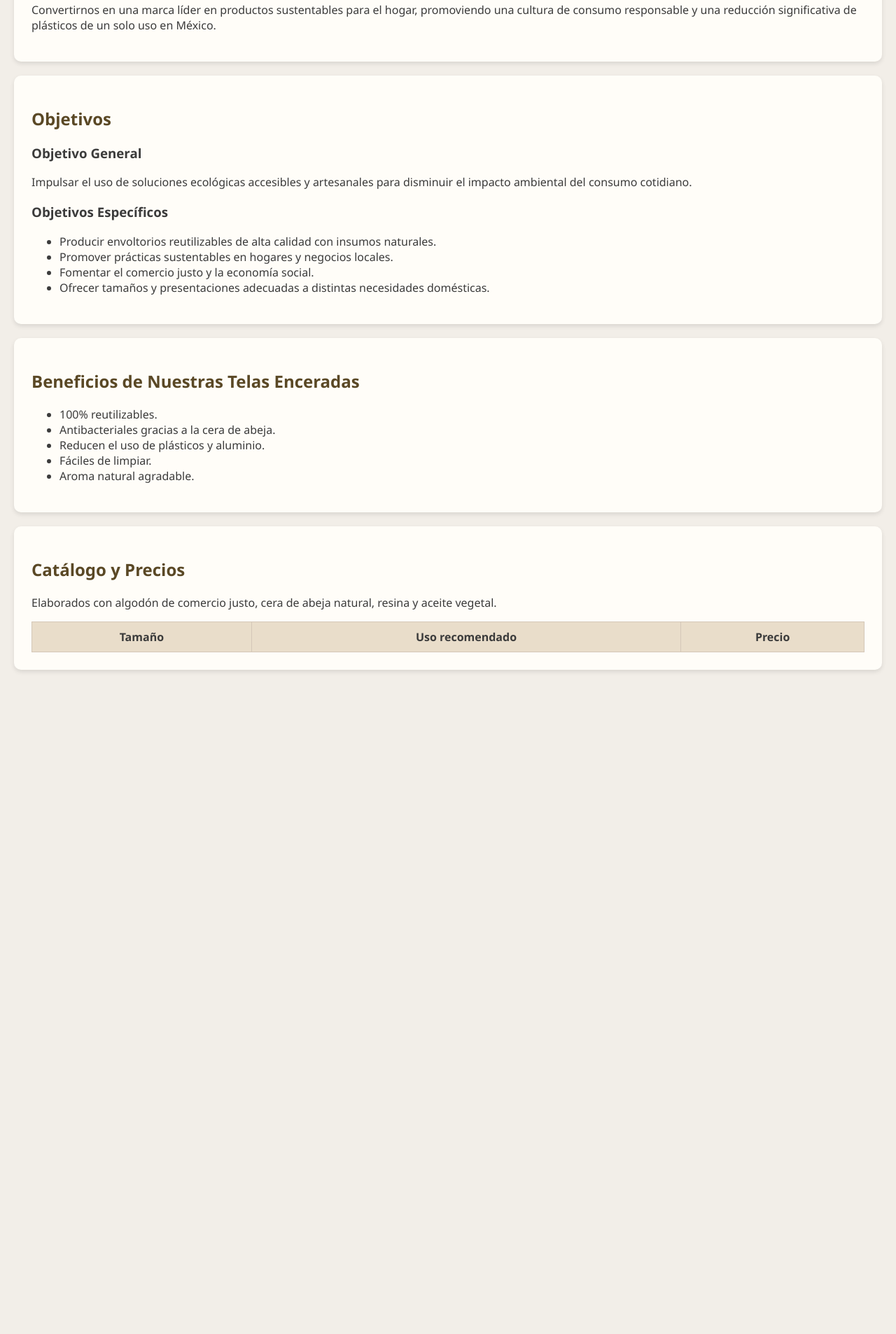
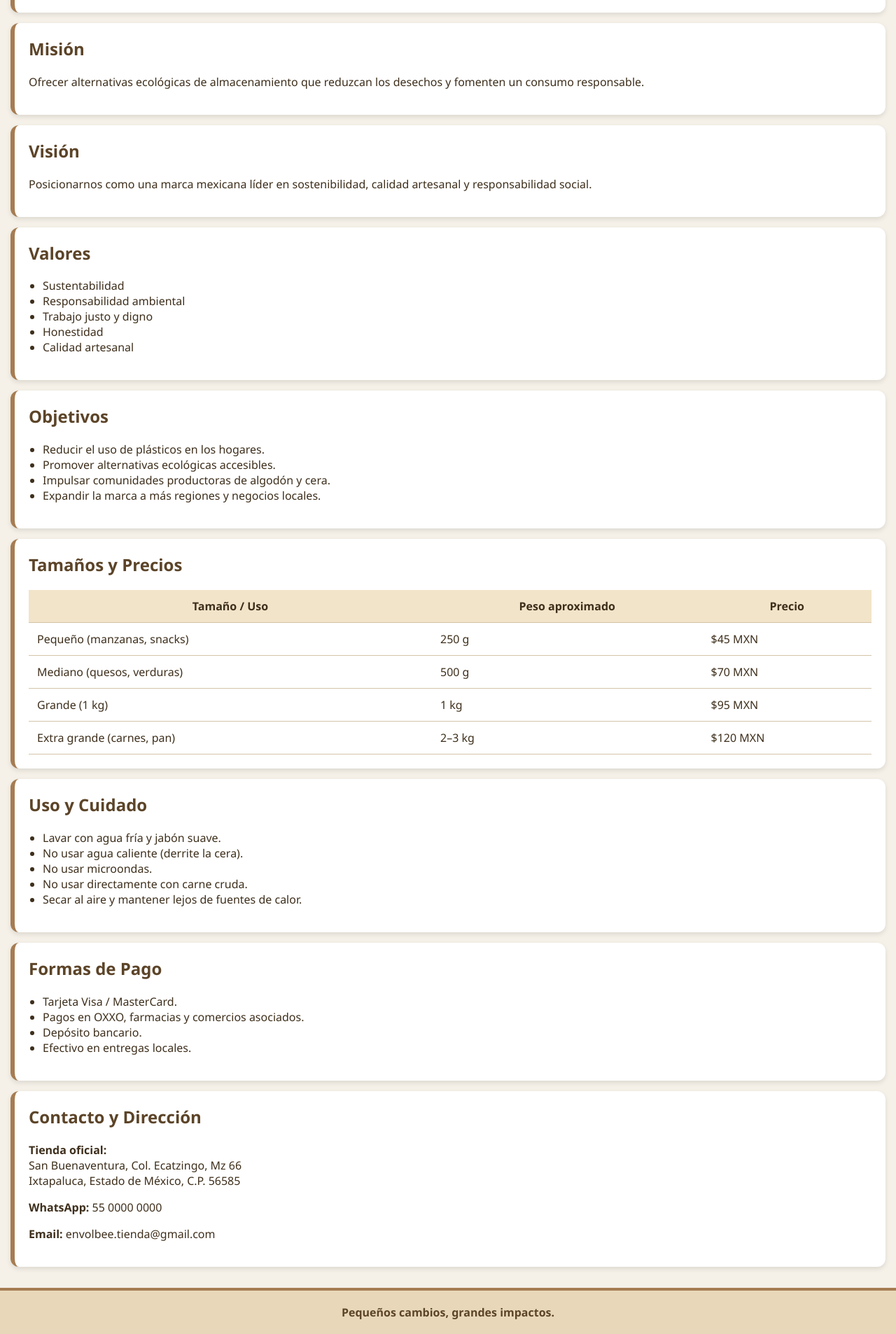
Before and after one commit to trovis095-spec/EnvolBee, a plain HTML site: page index.html in a window 1280 px wide. Shown: the part 845-2751 px from the top of the page at 70% size. Before the commit the page ends 1822 px from the top, so only its background shows below. Drawn offline with Linux system fonts and the light colour scheme.

Commit message:
Update index.html

```diff
--- a/index.html
+++ b/index.html
@@ -3,173 +3,221 @@
 <head>
 <meta charset="UTF-8">
 <meta name="viewport" content="width=device-width, initial-scale=1.0">
-    <title>EnvolBee – Telas Enceradas Ecológicas</title>
+<title>EnvolBee - Envolturas de Cera de Abeja</title>
 
 <style>
     body {
+        font-family: "Segoe UI", sans-serif;
+        background-color: #f5f1e8;
         margin: 0;
-            font-family: "Segoe UI", sans-serif;
-            background-color: #f2eee8;
-            color: #3b3b3b;
+        padding: 0;
+        color: #3e2f1c;
     }
 
-        /* ESTILO DEL ENCABEZADO */
     header {
-            background-color: #e3d7c3;
-            padding: 15px 25px;
         display: flex;
+        justify-content: space-between;
         align-items: center;
-            box-shadow: 0 2px 4px rgba(0,0,0,0.2);
+        background-color: #e8d8b9;
+        padding: 15px 20px;
+        border-bottom: 4px solid #a67c52;
     }
 
     header img {
-            width: 70px;
-            height: auto;
-            border-radius: 5px;
+        height: 80px;
+        border-radius: 10px;
+    }
+
+    h1 {
+        margin: 0;
+        font-size: 28px;
+        color: #5c4428;
+    }
+
+    section {
+        padding: 20px;
+        margin: 15px;
+        background: #fff;
+        border-radius: 12px;
+        border-left: 6px solid #a67c52;
+        box-shadow: 0 3px 7px rgba(0,0,0,0.1);
+    }
+
+    h2 {
+        margin-top: 0;
+        color: #5c4428;
+    }
+
+    ul {
+        padding-left: 20px;
+    }
+
+    footer {
+        text-align: center;
+        padding: 20px;
+        margin-top: 30px;
+        background-color: #e8d8b9;
+        font-weight: bold;
+        color: #5c4428;
+        border-top: 4px solid #a67c52;
+    }
+
+    .precios table {
+        width: 100%;
+        border-collapse: collapse;
+    }
+
+    .precios th, .precios td {
+        padding: 12px;
+        border-bottom: 1px solid #d4c4a8;
+    }
+
+    .precios th {
+        background-color: #f2e4c9;
+    }
+
+    .sellos-container img {
+        height: 60px;
         margin-right: 15px;
     }
 
-        header h1 {
-            font-size: 26px;
-            color: #634e1c;
-            margin: 0;
-        }
-
-        /* BANNER / LEMA */
-        .hero {
-            background-image: url('https://i.imgur.com/6H1QxZb.jpeg');
-            background-size: cover;
-            background-position: center;
-            padding: 80px 20px;
-            text-align: center;
-            color: white;
-            font-size: 28px;
-            font-weight: bold;
-            text-shadow: 1px 1px 4px black;
-        }
-
-        /* SECCIONES GENERALES */
-        section {
-            padding: 25px;
-            background-color: #fffdf8;
-            margin: 20px;
-            border-radius: 10px;
-            box-shadow: 0 3px 6px rgba(0,0,0,0.1);
-        }
-
-        h2 {
-            color: #5a4825;
-        }
-
-        /* TABLA DE PRODUCTOS */
-        table {
-            width: 100%;
-            border-collapse: collapse;
-            margin-top: 15px;
-        }
-
-        th, td {
-            border: 1px solid #d4c7b8;
-            padding: 10px;
-        }
-
-        th {
-            background-color: #e9ddca;
-        }
-
-        /* CONTACTO */
-        .contacto {
-            text-align: center;
-            font-size: 18px;
-        }
-
-        .pie {
-            text-align: center;
-            padding: 20px;
-            background-color: #dbccb6;
-            color: #5b4a31;
-            margin-top: 20px;
-        }
 </style>
 </head>
 
 <body>
 
-    <!-- ENCABEZADO -->
 <header>
+    <h1>EnvolBee</h1>
     <img src="1763947183663.jpg" alt="Logo EnvolBee">
-        <h1>EnvolBee – Telas Enceradas Ecológicas</h1>
 </header>
 
-    <!-- HERO / LEMA -->
-    <div class="hero">
-        “Pequeños cambios, grandes impactos.”
-    </div>
-
-    <!-- JUSTIFICACIÓN -->
 <section>
-        <h2>Justificación del Comercio Justo</h2>
-        <p>
-            En EnvolBee creemos en un modelo de producción sostenible y responsable, donde cada etapa del proceso respeta a las personas y al medio ambiente.
-            Al utilizar telas de algodón certificadas bajo prácticas de comercio justo, garantizamos que las y los productores reciban un pago digno por su trabajo,
-            condiciones laborales seguras y un sistema que impulsa economías locales. Esta filosofía asegura productos éticos, ecológicos y con un impacto social positivo.
-        </p>
+    <h2>¿Qué es EnvolBee?</h2>
+    <p>EnvolBee es una alternativa ecológica creada con telas de algodón y cera de abeja 100% natural. Nuestras envolturas mantienen frescos alimentos como frutas, quesos, pan, verduras y carnes, conservando su calidad tanto dentro como fuera del refrigerador.</p>
 </section>
 
-    <!-- MISIÓN -->
 <section>
-        <h2>Misión</h2>
-        <p>
-            Ofrecer alternativas ecológicas y reutilizables para el almacenamiento de alimentos, elaboradas con materiales naturales y principios éticos que
-            contribuyan al bienestar ambiental y social.
-        </p>
-    </section>
-
-    <!-- VISIÓN -->
-    <section>
-        <h2>Visión</h2>
-        <p>
-            Convertirnos en una marca líder en productos sustentables para el hogar, promoviendo una cultura de consumo responsable y una reducción
-            significativa de plásticos de un solo uso en México.
-        </p>
-    </section>
-
-    <!-- OBJETIVOS -->
-    <section>
-        <h2>Objetivos</h2>
-        <h3>Objetivo General</h3>
-        <p>
-            Impulsar el uso de soluciones ecológicas accesibles y artesanales para disminuir el impacto ambiental del consumo cotidiano.
-        </p>
-
-        <h3>Objetivos Específicos</h3>
+    <h2>Beneficios</h2>
     <ul>
-            <li>Producir envoltorios reutilizables de alta calidad con insumos naturales.</li>
-            <li>Promover prácticas sustentables en hogares y negocios locales.</li>
-            <li>Fomentar el comercio justo y la economía social.</li>
-            <li>Ofrecer tamaños y presentaciones adecuadas a distintas necesidades domésticas.</li>
+        <li>Reutilizables hasta por un año.</li>
+        <li>Biodegradables y amigables con el ambiente.</li>
+        <li>Ideales para alimentos frescos y sólidos.</li>
+        <li>Fáciles de lavar y mantener.</li>
+        <li>Reducen el uso de plástico de un solo uso.</li>
     </ul>
 </section>
 
-    <!-- BENEFICIOS -->
 <section>
-        <h2>Beneficios de Nuestras Telas Enceradas</h2>
+    <h2>Comercio Justo y Sellos Certificados</h2>
+    <p>EnvolBee trabaja exclusivamente con proveedores que cumplen lineamientos reconocidos de comercio justo. Esto garantiza condiciones dignas de trabajo, pago justo, transparencia, respeto por el ambiente y procesos éticos en toda la cadena productiva.</p>
+
+    <p>Contamos con materias primas provenientes de productores certificados bajo sellos como:</p>
+
+    <div class="sellos-container">
+        <img src="https://upload.wikimedia.org/wikipedia/commons/0/0c/Fairtrade-Logo.svg" alt="Fairtrade">
+        <img src="https://upload.wikimedia.org/wikipedia/commons/0/03/WFTO_logo.png" alt="WFTO">
+        <img src="https://upload.wikimedia.org/wikipedia/commons/8/8a/USDA_organic_seal.svg" alt="USDA Organic">
+    </div>
+
+    <p>Estos sellos aseguran que la tela de algodón y la cera de abeja provienen de comunidades donde se protege el bienestar social, económico y ambiental. Gracias a estas certificaciones, podemos ofrecer productos confiables, responsables y alineados a prácticas sostenibles.</p>
+</section>
+
+<section>
+    <h2>Misión</h2>
+    <p>Ofrecer alternativas ecológicas de almacenamiento que reduzcan los desechos y fomenten un consumo responsable.</p>
+</section>
+
+<section>
+    <h2>Visión</h2>
+    <p>Posicionarnos como una marca mexicana líder en sostenibilidad, calidad artesanal y responsabilidad social.</p>
+</section>
+
+<section>
+    <h2>Valores</h2>
     <ul>
-            <li>100% reutilizables.</li>
-            <li>Antibacteriales gracias a la cera de abeja.</li>
-            <li>Reducen el uso de plásticos y aluminio.</li>
-            <li>Fáciles de limpiar.</li>
-            <li>Aroma natural agradable.</li>
+        <li>Sustentabilidad</li>
+        <li>Responsabilidad ambiental</li>
+        <li>Trabajo justo y digno</li>
+        <li>Honestidad</li>
+        <li>Calidad artesanal</li>
     </ul>
 </section>
 
-    <!-- CATÁLOGO -->
 <section>
-        <h2>Catálogo y Precios</h2>
-        <p>Elaborados con algodón de comercio justo, cera de abeja natural, resina y aceite vegetal.</p>
+    <h2>Objetivos</h2>
+    <ul>
+        <li>Reducir el uso de plásticos en los hogares.</li>
+        <li>Promover alternativas ecológicas accesibles.</li>
+        <li>Impulsar comunidades productoras de algodón y cera.</li>
+        <li>Expandir la marca a más regiones y negocios locales.</li>
+    </ul>
+</section>
 
+<section class="precios">
+    <h2>Tamaños y Precios</h2>
     <table>
         <tr>
-                <th>Tamaño</th>
-                <th>Uso recomendado</th>
-                <th>Precio
+            <th>Tamaño / Uso</th>
+            <th>Peso aproximado</th>
+            <th>Precio</th>
+        </tr>
+        <tr>
+            <td>Pequeño (manzanas, snacks)</td>
+            <td>250 g</td>
+            <td>$45 MXN</td>
+        </tr>
+        <tr>
+            <td>Mediano (quesos, verduras)</td>
+            <td>500 g</td>
+            <td>$70 MXN</td>
+        </tr>
+        <tr>
+            <td>Grande (1 kg)</td>
+            <td>1 kg</td>
+            <td>$95 MXN</td>
+        </tr>
+        <tr>
+            <td>Extra grande (carnes, pan)</td>
+            <td>2–3 kg</td>
+            <td>$120 MXN</td>
+        </tr>
+    </table>
+</section>
+
+<section>
+    <h2>Uso y Cuidado</h2>
+    <ul>
+        <li>Lavar con agua fría y jabón suave.</li>
+        <li>No usar agua caliente (derrite la cera).</li>
+        <li>No usar microondas.</li>
+        <li>No usar directamente con carne cruda.</li>
+        <li>Secar al aire y mantener lejos de fuentes de calor.</li>
+    </ul>
+</section>
+
+<section>
+    <h2>Formas de Pago</h2>
+    <ul>
+        <li>Tarjeta Visa / MasterCard.</li>
+        <li>Pagos en OXXO, farmacias y comercios asociados.</li>
+        <li>Depósito bancario.</li>
+        <li>Efectivo en entregas locales.</li>
+    </ul>
+</section>
+
+<section>
+    <h2>Contacto y Dirección</h2>
+    <p><strong>Tienda oficial:</strong><br>
+       San Buenaventura, Col. Ecatzingo, Mz 66<br>
+       Ixtapaluca, Estado de México, C.P. 56585</p>
+
+    <p><strong>WhatsApp:</strong> 55 0000 0000</p>
+    <p><strong>Email:</strong> envolbee.tienda@gmail.com</p>
+</section>
+
+<footer>
+    Pequeños cambios, grandes impactos.
+</footer>
+
+</body>
+</html>
```
Lines whose indentation alone changed are shown as unchanged.
